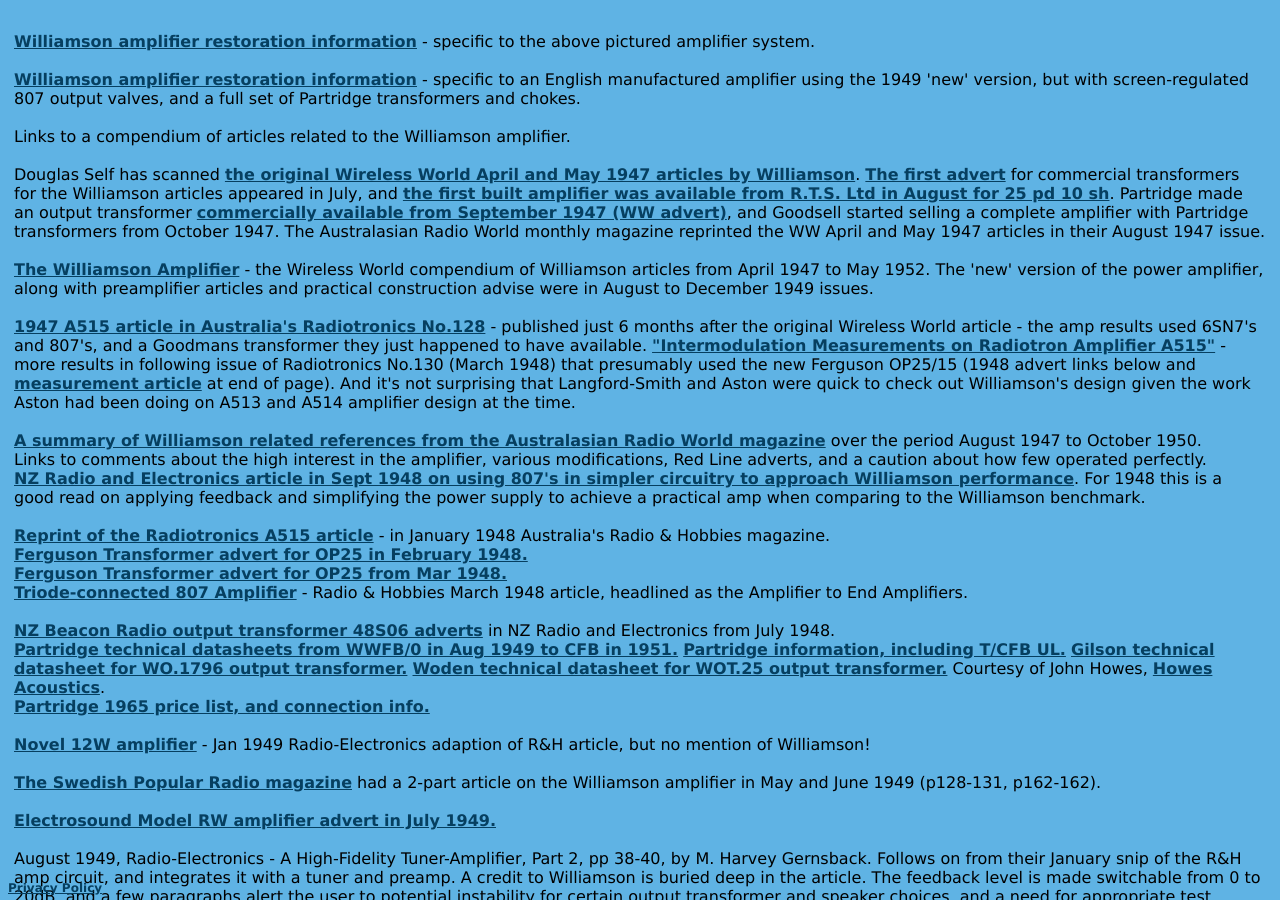
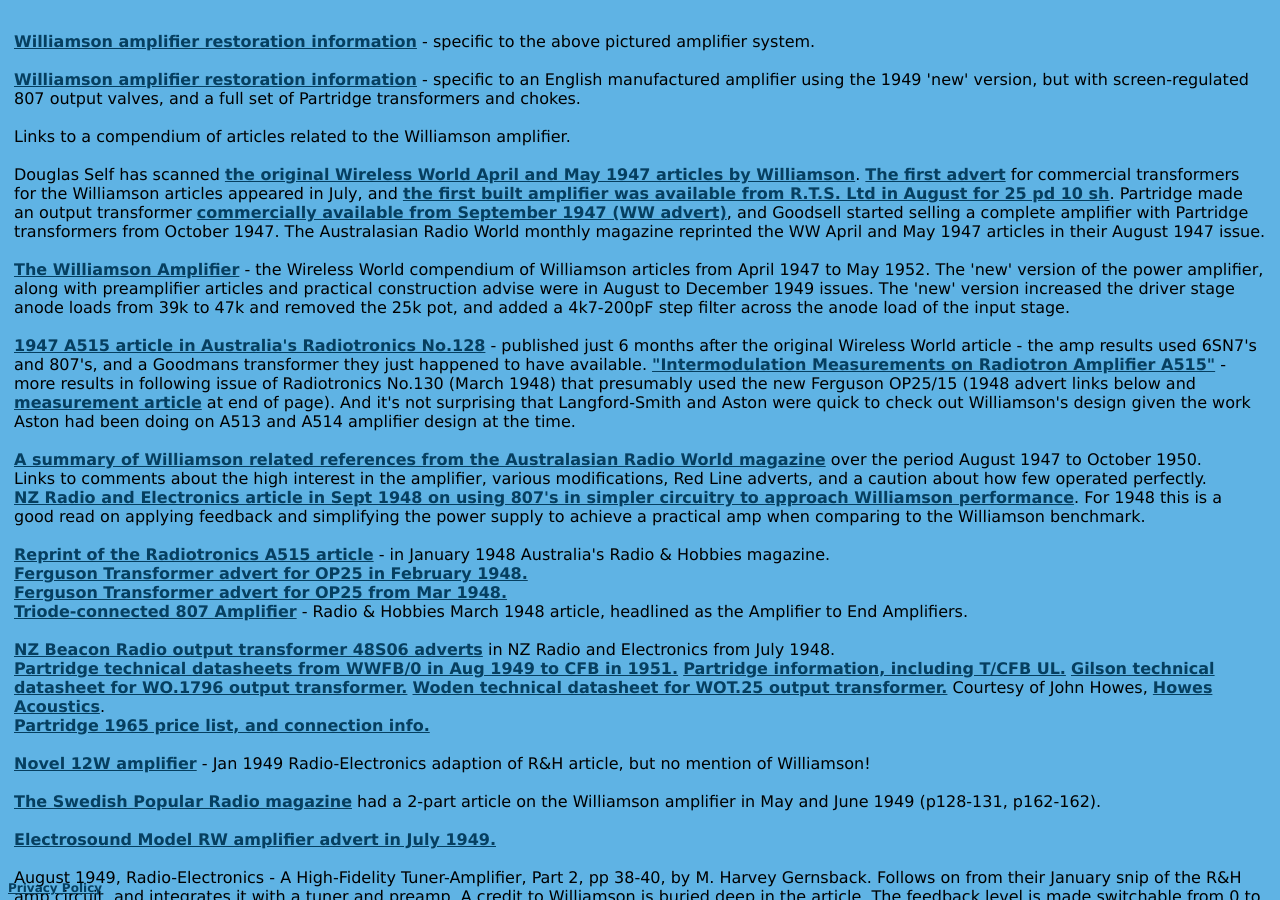
Before and after one commit to michael-robbins/michael-robbins.github.io, a Jekyll site: the page built from projects/Williamson.html, in a window 1280 px wide and 900 px high, scrolled down 1481 px. Built offline with Jekyll 4.4.1, drawn with Linux system fonts in a browser that asks for light colours; some of the changed text lies outside the part shown.

Commit message:
Update Williamson.html

```diff
--- a/projects/Williamson.html
+++ b/projects/Williamson.html
@@ -51,7 +51,7 @@
       The Australasian Radio World monthly magazine reprinted the WW April and May 1947 articles in their August 1947 issue.
       <br /><br />
       <a href="/static/Williamson%201952%20The%20Williamson%20Amplifier.pdf">The Williamson Amplifier</a> - the Wireless World compendium of Williamson articles from April 1947 to May 1952.
-      The 'new' version of the power amplifier, along with preamplifier articles and practical construction advise were in August to December 1949 issues.
+      The 'new' version of the power amplifier, along with preamplifier articles and practical construction advise were in August to December 1949 issues.  The 'new' version increased the driver stage anode loads from 39k to 47k and removed the 25k pot, and added a 4k7-200pF step filter across the anode load of the input stage.
       <br /><br />
       <a href="/static/A515.pdf">1947 A515 article in Australia's Radiotronics No.128</a> - published just 6 months after the original Wireless World article - the amp results used 6SN7's and 807's, and a Goodmans transformer they just happened to have available.
       <a href="/static/intermodulation-A515.pdf">"Intermodulation Measurements on Radiotron Amplifier A515"</a> - more results in following issue of Radiotronics No.130 (March 1948) that presumably used the new Ferguson OP25/15 (1948 advert links below and <a href="/static/Williamson output transformer measurements.pdf">measurement article</a> at end of page). And it's not surprising that Langford-Smith and Aston were quick to check out Williamson's design given the work Aston had been doing on A513 and A514 amplifier design at the time.
```
Also changed, not shown: other parts of projects/Williamson.html (+1 -1 lines).
